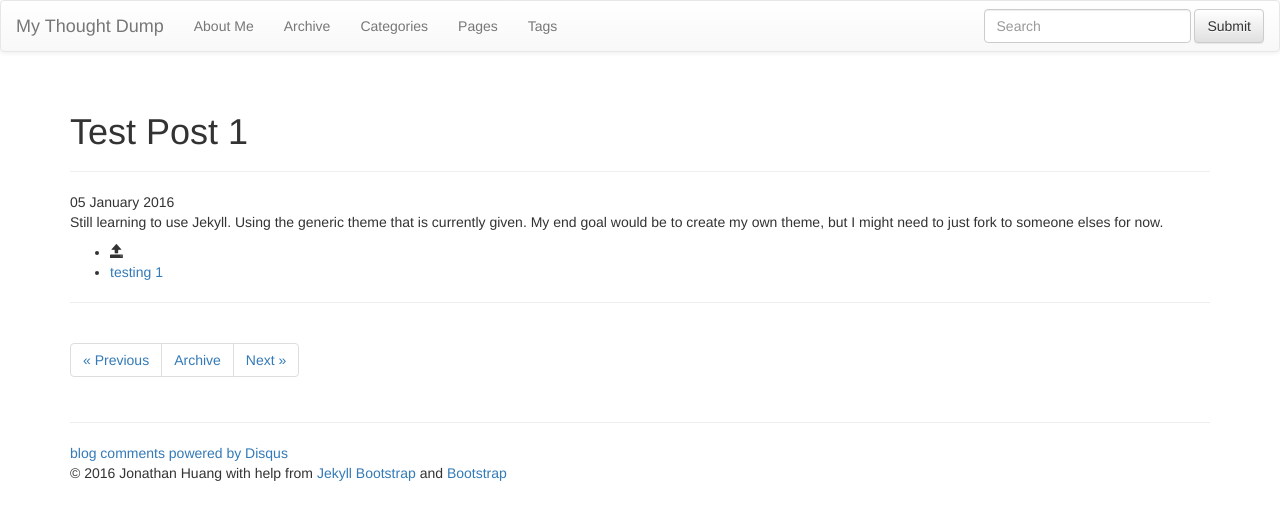
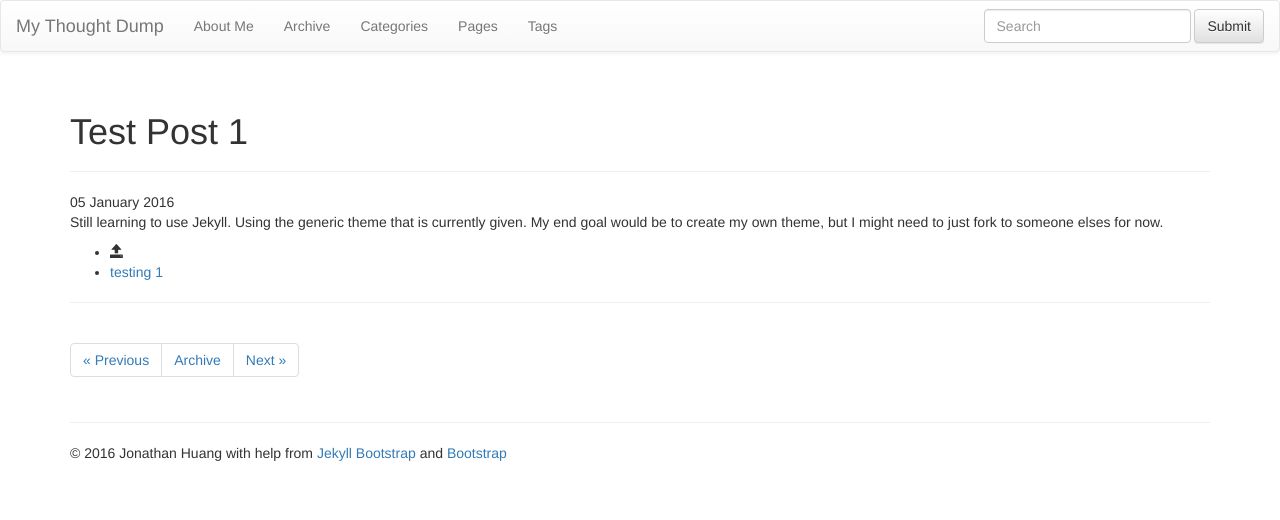
Before and after one commit to huang-j/huang-j.github.io, a Jekyll site: the page built from _posts/2016-01-05-Test-Post-1.markdown, in a window 1280 px wide. Shown: the top 520 px of the page. Built offline with Jekyll 4.4.1, drawn with Linux system fonts in a browser that asks for light colours; nearby versions of some CDN libraries; library files that are not in the unit come from our copies; comment, search, counter and statistics services are not loaded.

Commit message:
removed disqus

```diff
--- a/_config.yml
+++ b/_config.yml
@@ -81,7 +81,7 @@ JB :
   # Set 'provider' to false to turn commenting off globally.
   #
   comments :
-    provider : disqus
+    provider : false
     disqus :
       short_name : jekyllbootstrap
     livefyre :
```
